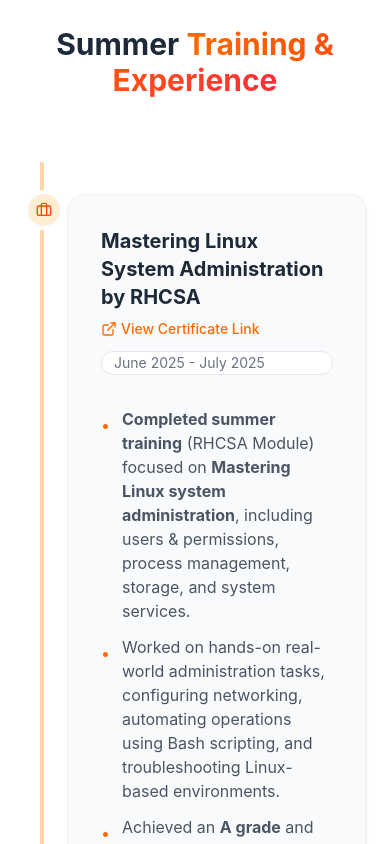
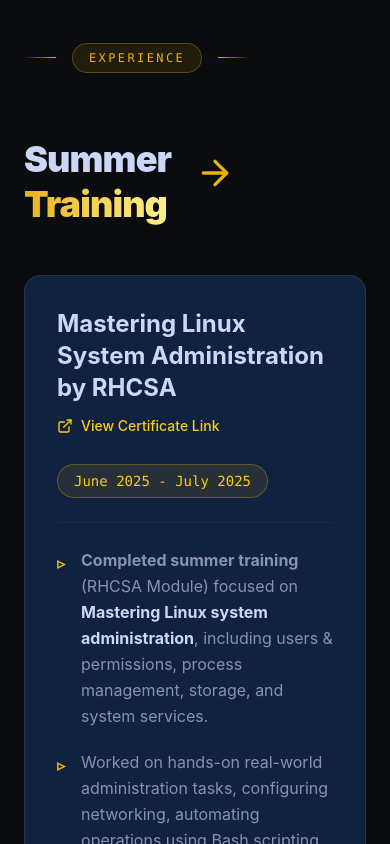
Before and after one commit to Sanjays77/Portfolio, a React (Vite) app: page / in a window 390 px wide. Shown: the part 4820-5664 px from the top of the page. Built offline with nearby package versions, Linux system fonts and the light colour scheme.

Commit message:
Update Experience section stylings and color theme

```diff
--- a/src/components/Experience.jsx
+++ b/src/components/Experience.jsx
@@ -1,52 +1,76 @@
-import { Briefcase, ExternalLink } from 'lucide-react';
+import { ArrowRight, ExternalLink } from 'lucide-react';
 
 const Experience = () => {
   return (
-    <section className="py-20 px-6 md:px-12 lg:px-24 bg-white dark:bg-gray-950" id="experience">
-      <div className="max-w-4xl mx-auto">
-        <h2 className="text-3xl md:text-5xl font-bold text-center mb-16 text-gray-800 dark:text-gray-100">
-          Summer <span className="text-transparent bg-clip-text bg-linear-to-r from-orange-500 to-red-500">Training & Experience</span>
+    <section id="experience" className="py-24 bg-[#0b0c10] border-t border-[#233554]/50">
+      <div className="max-w-7xl mx-auto px-6 md:px-12">
+
+        {/* Experience Label - Top Left */}
+        <div className="flex items-center gap-4 mb-16">
+          <div className="h-[1px] w-8 bg-gradient-to-r from-transparent to-[#eab308]"></div>
+          <span className="text-[#eab308] font-mono text-xs tracking-[0.2em] uppercase border border-[#eab308]/30 bg-[#eab308]/10 px-4 py-1.5 rounded-full">
+            Experience
+          </span>
+          <div className="h-[1px] w-8 bg-gradient-to-l from-transparent to-[#eab308]"></div>
+        </div>
+
+        {/* Content Container */}
+        <div className="flex flex-col lg:flex-row items-start justify-between gap-12 lg:gap-8">
+
+          {/* Left Side: Heading and Arrow */}
+          <div className="flex flex-row items-center gap-6 lg:gap-10 lg:w-2/5">
+            <h2 className="text-4xl md:text-5xl lg:text-6xl font-black text-[#ccd6f6] tracking-tight leading-tight">
+              Summer<br />
+              <span className="text-transparent bg-clip-text bg-gradient-to-r from-[#eab308] to-[#fef08a]">Training</span>
             </h2>
+            <div className="hidden md:flex items-center justify-center p-4 rounded-full bg-[#eab308]/10 border border-[#eab308]/30 animate-pulse">
+              <ArrowRight className="text-[#eab308] w-10 h-10 lg:w-16 lg:h-16" />
+            </div>
+            {/* Mobile arrow */}
+            <ArrowRight className="md:hidden text-[#eab308] w-10 h-10 animate-bounce" />
+          </div>
 
-        <div className="relative border-l-4 border-orange-200 dark:border-orange-800 ml-4 md:ml-0 md:mx-auto md:w-1/2 md:border-l-0 md:border-t-4 pt-8 md:pt-0">
-          {/* Vertical Timeline implementation for mobile, horizontal hint for md+ */}
-          <div className="mb-10 ml-6 md:ml-0 relative group">
-            {/* Timeline Dot */}
-            <span className="absolute flex items-center justify-center w-8 h-8 bg-orange-100 rounded-full -left-10 ring-4 ring-white dark:ring-gray-950 dark:bg-orange-900 md:left-1/2 md:-translate-x-1/2 md:-top-13">
-              <Briefcase className="w-4 h-4 text-orange-600 dark:text-orange-400" />
-            </span>
+          {/* Right/Left Side: Experience Card */}
+          <div className="lg:w-3/5 w-full">
+            <div className="relative group bg-[#112240] p-8 md:p-10 rounded-2xl border border-[#233554] hover:border-[#eab308] transition-all duration-300 shadow-2xl overflow-hidden">
 
-            <div className="bg-gray-50 dark:bg-gray-900 p-8 rounded-2xl shadow-sm border border-gray-100 dark:border-gray-800 hover:shadow-lg transition-all md:mt-8">
-              <div className="flex flex-col md:flex-row md:justify-between md:items-start mb-4">
+              {/* Border Effect Highlights */}
+              <div className="absolute top-0 left-0 w-full h-1 bg-gradient-to-r from-transparent via-[#eab308] to-transparent opacity-0 group-hover:opacity-100 transition-opacity duration-500"></div>
+              <div className="absolute inset-0 bg-gradient-to-b from-[#eab308]/5 to-transparent opacity-0 group-hover:opacity-100 transition-opacity duration-500 pointer-events-none"></div>
+
+              <div className="relative z-10">
+                <div className="flex flex-col md:flex-row md:justify-between md:items-start mb-6 gap-4 border-b border-[#233554]/50 pb-6">
                   <div>
-                  <h3 className="text-xl md:text-2xl font-bold text-gray-800 dark:text-white">
+                    <h3 className="text-2xl font-bold text-[#ccd6f6] group-hover:text-white transition-colors">
                       Mastering Linux System Administration by RHCSA
                     </h3>
-                  <a href="#" className="inline-flex items-center text-sm font-medium text-orange-500 hover:text-orange-600 mt-2">
-                    <ExternalLink className="w-4 h-4 mr-1" /> View Certificate Link
+                    <a href="#" className="inline-flex items-center text-sm font-medium text-[#facc15] hover:text-[#eab308] mt-3 group/link">
+                      <ExternalLink className="w-4 h-4 mr-2 group-hover/link:translate-x-1 transition-transform" /> View Certificate Link
                     </a>
                   </div>
-                <time className="block mb-2 text-sm font-normal leading-none text-gray-500 dark:text-gray-400 mt-2 md:mt-0 whitespace-nowrap bg-white dark:bg-gray-800 px-3 py-1 rounded-full border border-gray-200 dark:border-gray-700">
+                  <time className="whitespace-nowrap bg-[#eab308]/10 text-[#facc15] px-4 py-1.5 rounded-full border border-[#eab308]/30 text-sm font-mono self-start mt-2 md:mt-0">
                     June 2025 - July 2025
                   </time>
                 </div>
 
-              <ul className="space-y-3 mt-6">
-                <li className="text-gray-600 dark:text-gray-300 text-base flex items-start">
-                  <span className="text-orange-500 mr-3 mt-1.5">•</span>
-                  <span><strong>Completed summer training</strong> (RHCSA Module) focused on <strong>Mastering Linux system administration</strong>, including users & permissions, process management, storage, and system services.</span>
+                <ul className="space-y-5 mt-6">
+                  <li className="text-[#8892b0] text-base lg:text-lg flex items-start">
+                    <span className="text-[#eab308] mr-4 mt-1 font-bold">▹</span>
+                    <span className="leading-relaxed"><strong>Completed summer training</strong> (RHCSA Module) focused on <strong className="text-[#ccd6f6]">Mastering Linux system administration</strong>, including users & permissions, process management, storage, and system services.</span>
                   </li>
-                <li className="text-gray-600 dark:text-gray-300 text-base flex items-start">
-                  <span className="text-orange-500 mr-3 mt-1.5">•</span>
-                  <span>Worked on hands-on real-world administration tasks, configuring networking, automating operations using Bash scripting, and troubleshooting Linux-based environments.</span>
+                  <li className="text-[#8892b0] text-base lg:text-lg flex items-start">
+                    <span className="text-[#eab308] mr-4 mt-1 font-bold">▹</span>
+                    <span className="leading-relaxed">Worked on hands-on real-world administration tasks, configuring networking, automating operations using Bash scripting, and troubleshooting Linux-based environments.</span>
                   </li>
-                <li className="text-gray-600 dark:text-gray-300 text-base flex items-start">
-                  <span className="text-orange-500 mr-3 mt-1.5">•</span>
-                  <span>Achieved an <strong>A grade</strong> and developed strong proficiency in system management, security hardening, package management (YUM/DNF), LVM configuration, and service monitoring.</span>
+                  <li className="text-[#8892b0] text-base lg:text-lg flex items-start">
+                    <span className="text-[#eab308] mr-4 mt-1 font-bold">▹</span>
+                    <span className="leading-relaxed">Achieved an <strong className="text-[#ccd6f6]">A grade</strong> and developed strong proficiency in system management, security hardening, package management (YUM/DNF), LVM configuration, and service monitoring.</span>
                   </li>
                 </ul>
               </div>
             </div>
+          </div>
+
         </div>
       </div>
     </section>
```
Lines whose indentation alone changed are shown as unchanged.
